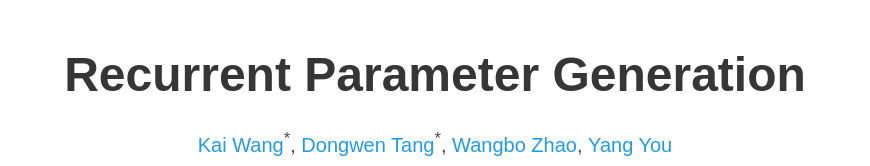
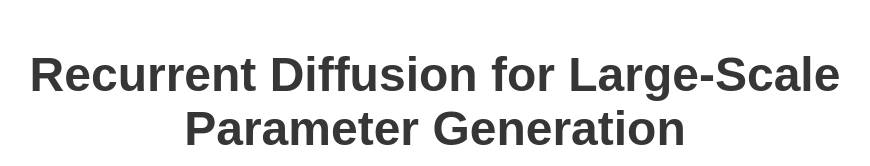
Before and after one commit to MTDoven/TEMP-PAGE, a plain HTML site: page index.html in a window 1280 px wide. Shown: the top 166 px of the page, without its empty margins (205-1075 px from the left). Drawn offline with nearby package versions, Linux system fonts and the light colour scheme; some icons are missing; a web font is replaced by a local one.

Commit message:
Update index.html

```diff
--- a/index.html
+++ b/index.html
@@ -46,7 +46,7 @@
     <div class="container is-max-desktop">
       <div class="columns is-centered">
         <div class="column has-text-centered">
-          <h1 class="title is-1 publication-title">Recurrent Parameter Generation</h1>
+          <h1 class="title is-1 publication-title">Recurrent Diffusion for Large-Scale Parameter Generation</h1>
           <div class="is-size-5 publication-authors">
             <!-- Paper authors -->
             <span class="author-block">
```
